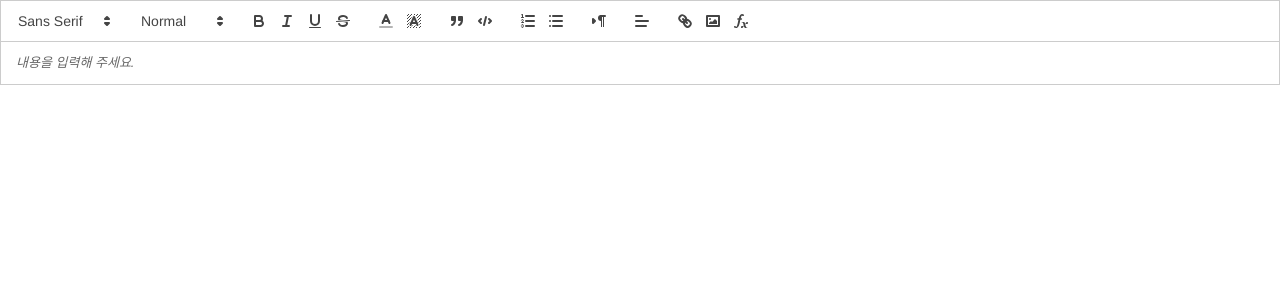
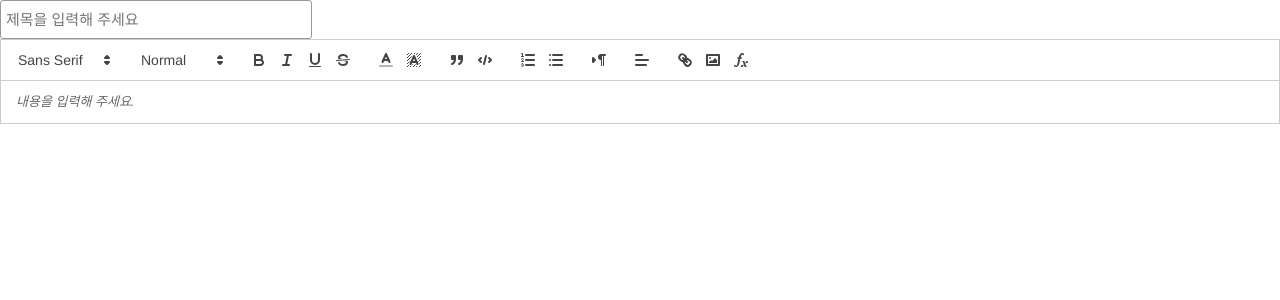
Before and after one commit to DINTeam/do-it-news-web-front, a Next.js app: page /writetestpage in a window 1280 px wide. Shown: the top 300 px of the page. Built offline with nearby package versions, Linux system fonts and the light colour scheme; sample sign-in values are in the browser's storage.

Commit message:
[Feature] title input 추가

```diff
--- a/pages/writetestpage/index.js
+++ b/pages/writetestpage/index.js
@@ -2,15 +2,24 @@ import { useState } from 'react';
 
 import withAuthentication from '../../components/withAuthentication';
 
+import Textfield from '../../components/textfield';
 import WysiwygEditor from '../../components/wysiwygEditor';
 
 const WriteTestPage = () => {
+  const [title, setTitle] = useState('');
   const [contents, setContents] = useState('');
 
+  const handleTitle = event => setTitle(event.target.value);
   const handleContents = value => setContents(value);
 
   return (
     <div>
+      <Textfield
+        value={title}
+        onChange={handleTitle}
+        placeholder="제목을 입력해 주세요"
+        fullWidth
+      />
       <WysiwygEditor
         value={contents}
         onChange={handleContents}
```
